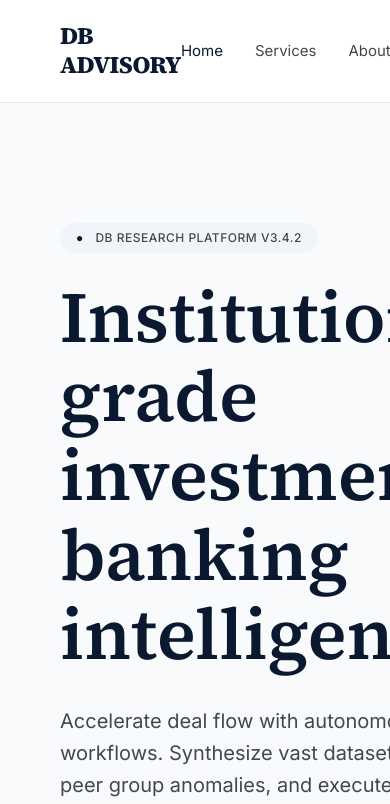
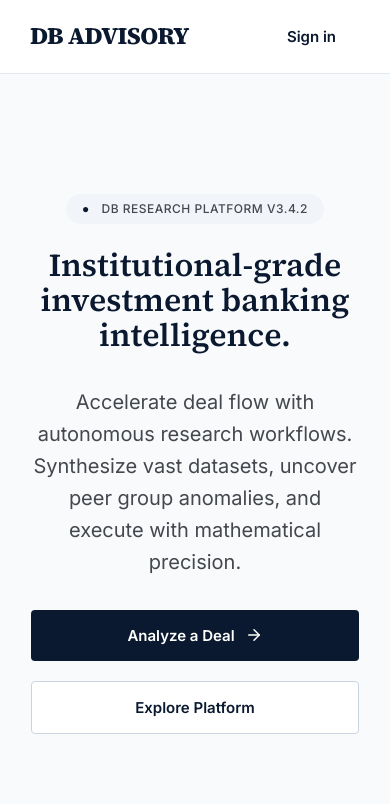
Before and after one commit to jaydev5666/DB-Advisory, a React (Vite) app in the folder frontend/: page / in a window 390 px wide. Shown: the top 804 px of the page. Built offline with nearby package versions, Linux system fonts and the light colour scheme; no server answers.

Commit message:
responsiveness

```diff
--- a/frontend/src/index.css
+++ b/frontend/src/index.css
@@ -511,3 +511,125 @@ td {
 .clickable-card:hover h4 {
   color: var(--primary);
 }
+
+/* --- Mobile Responsiveness --- */
+
+@media (max-width: 1200px) {
+  .hero-section > div {
+    gap: 40px !important;
+  }
+  .hero-title {
+    font-size: 56px !important;
+  }
+}
+
+@media (max-width: 1024px) {
+  .landing-header {
+    padding: 15px 30px;
+  }
+  .features-grid {
+    grid-template-columns: repeat(2, 1fr);
+  }
+  .db-sidebar {
+    width: 80px;
+    padding: 20px 10px;
+    align-items: center;
+  }
+  .db-sidebar h2, .db-sidebar span {
+    display: none;
+  }
+  .nav-item {
+    justify-content: center;
+    padding: 15px;
+  }
+  .nav-item span {
+    display: none;
+  }
+}
+
+@media (max-width: 768px) {
+  .hero-section > div {
+    flex-direction: column !important;
+    text-align: center;
+    gap: 60px !important;
+  }
+  .hero-title {
+    font-size: 42px !important;
+  }
+  .hero-subtitle {
+    margin: 0 auto 32px !important;
+  }
+  .hero-buttons {
+    justify-content: center;
+  }
+  .hero-stats {
+    justify-content: center;
+    gap: 40px;
+  }
+  .landing-nav {
+    display: none; /* Hide nav links on mobile for simplicity, or we'd need a menu */
+  }
+  .features-grid {
+    grid-template-columns: 1fr;
+    margin: 40px 20px;
+  }
+  .results-grid {
+    grid-template-columns: 1fr;
+  }
+  .results-grid .full-width {
+    grid-column: span 1;
+  }
+  .login-container {
+    width: 90%;
+    height: auto;
+  }
+  .input-row {
+    flex-direction: column;
+    align-items: stretch;
+  }
+  .db-layout {
+    flex-direction: column;
+  }
+  .db-sidebar {
+    width: 100%;
+    height: auto;
+    flex-direction: row;
+    overflow-x: auto;
+    border-right: none;
+    border-bottom: 1px solid var(--border);
+    padding: 10px;
+    position: sticky;
+    top: 0;
+    z-index: 100;
+  }
+  .db-main {
+    padding: 20px;
+  }
+  .nav-item {
+    margin-bottom: 0;
+    margin-right: 10px;
+    white-space: nowrap;
+  }
+  .table-container {
+    overflow-x: auto;
+  }
+  .footer-col {
+    margin-bottom: 30px;
+  }
+  .landing-footer {
+    flex-direction: column;
+    text-align: center;
+  }
+}
+
+@media (max-width: 480px) {
+  .hero-title {
+    font-size: 32px !important;
+  }
+  .hero-buttons {
+    flex-direction: column;
+  }
+  .btn {
+    width: 100%;
+  }
+}
```
